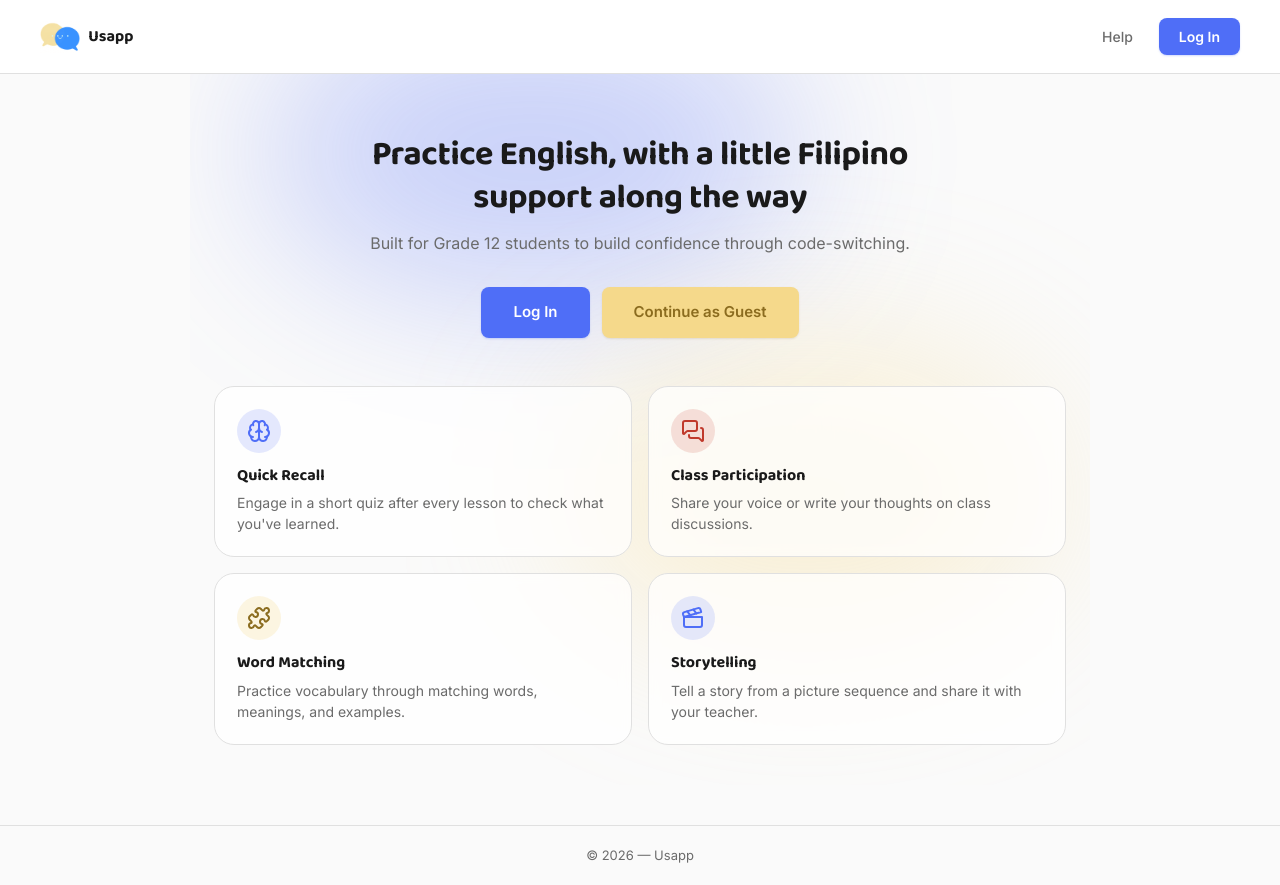
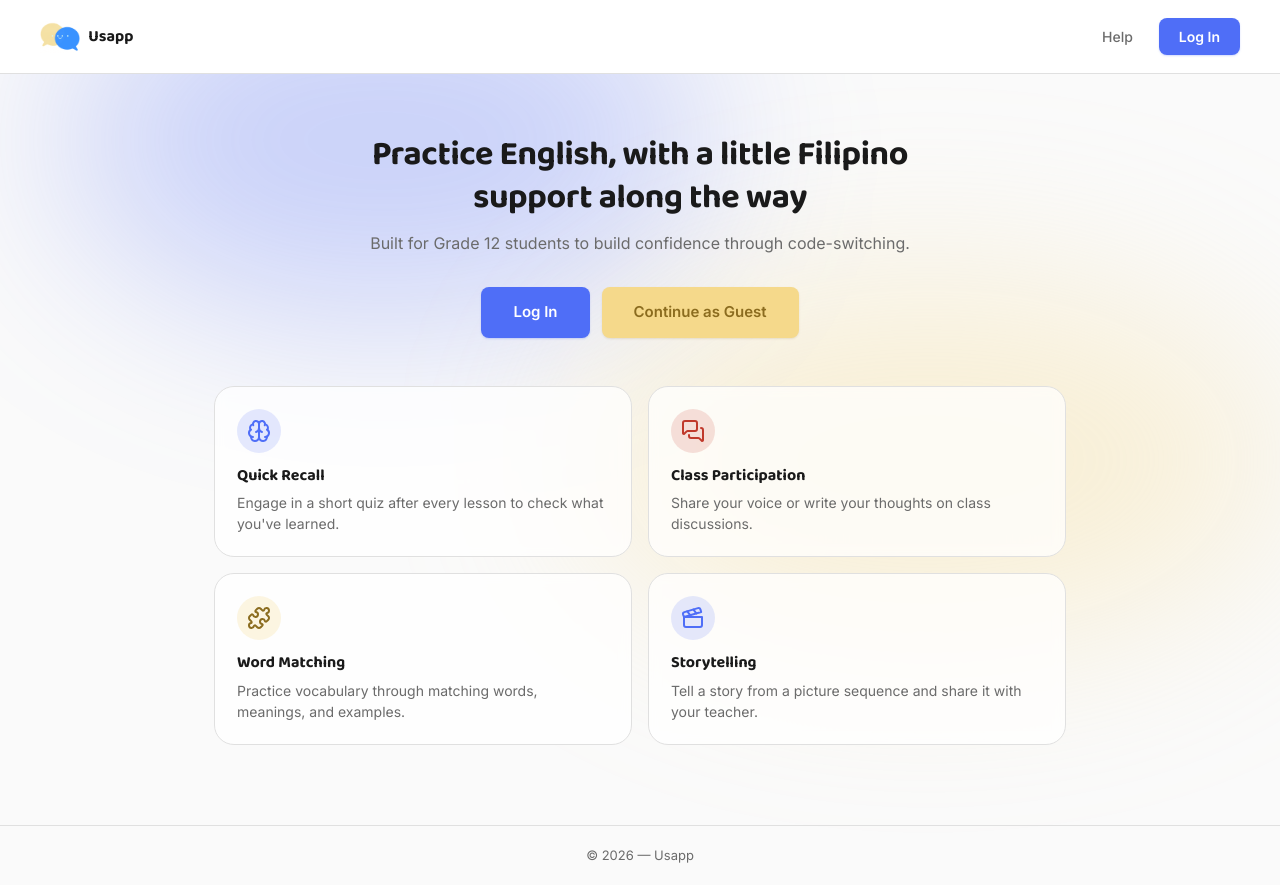
Before and after one commit to gb-eng/usapp-git, a React (Vite) app: page / in a window 1280 px wide. Built offline with nearby package versions, Linux system fonts and the light colour scheme; no server answers.

Commit message:
290826-0950-ui

```diff
--- a/src/pages/Home.css
+++ b/src/pages/Home.css
@@ -1,19 +1,12 @@
-.home-main {
-  max-width: 900px;
-  margin: 0 auto;
-  padding: 60px 24px 40px;
-  text-align: center;
+.home-page {
   position: relative;
-  overflow: hidden;
 }
 
-/* Full-page version of the ambient glow: two blurred blobs spanning the
-   whole .home-main container (top: hero copy, all the way down through
-   the feature grid), rather than a single fixed-size patch pinned to the
-   top like the original hero-only version. Same blur-based technique as
-   the card surfaces (see index.css) -- diagonal placement (top-left to
-   mid-right) gives a wash across the full height instead of a single
-   centered puddle. */
+/* Full-page glow, take 2. This now lives outside .home-main (a centered
+   900px column) so it isn't bounded by that column's width or height --
+   it's sized/positioned relative to the whole page wrapper instead, using
+   viewport units so it reliably spans header-through-features regardless
+   of exact page length, rather than percentages of one container's box. */
 .home-hero-glow {
   position: absolute;
   inset: 0;
@@ -26,23 +19,31 @@
   content: '';
   position: absolute;
   border-radius: 50%;
-  filter: blur(80px);
+  filter: blur(90px);
 }
 
 .home-hero-glow::before {
-  top: -10%;
-  left: 8%;
-  width: 60%;
-  height: 42%;
+  top: -5vh;
+  left: 5%;
+  width: 50vw;
+  height: 45vh;
   background: var(--color-glow-blue);
 }
 
 .home-hero-glow::after {
-  top: 38%;
-  right: 4%;
-  width: 55%;
-  height: 42%;
+  top: 35vh;
+  right: 0;
+  width: 55vw;
+  height: 45vh;
   background: var(--color-glow-yellow);
+}
+
+.home-main {
+  max-width: 900px;
+  margin: 0 auto;
+  padding: 60px 24px 40px;
+  text-align: center;
+  position: relative;
 }
 
 .home-title {
@@ -84,9 +85,6 @@
   border: 1px solid var(--color-border);
   border-radius: var(--radius-lg);
   padding: 22px;
-  /* Was a solid var(--color-card-bg) -- now translucent + blurred so the
-     glow behind the grid shows through the cards instead of stopping at
-     a hard white wall. */
   background: rgba(255, 255, 255, 0.72);
   backdrop-filter: blur(6px);
   -webkit-backdrop-filter: blur(6px);
--- a/src/pages/Home.tsx
+++ b/src/pages/Home.tsx
@@ -36,10 +36,10 @@ export default function Home() {
   if (checking) return null
 
   return (
-    <div>
+    <div className="home-page">
+      <div className="home-hero-glow" aria-hidden="true" />
       <Header />
       <main className="home-main">
-        <div className="home-hero-glow" aria-hidden="true" />
         <h1 className="home-title">
           Practice English, with a little Filipino support along the way
         </h1>
```
